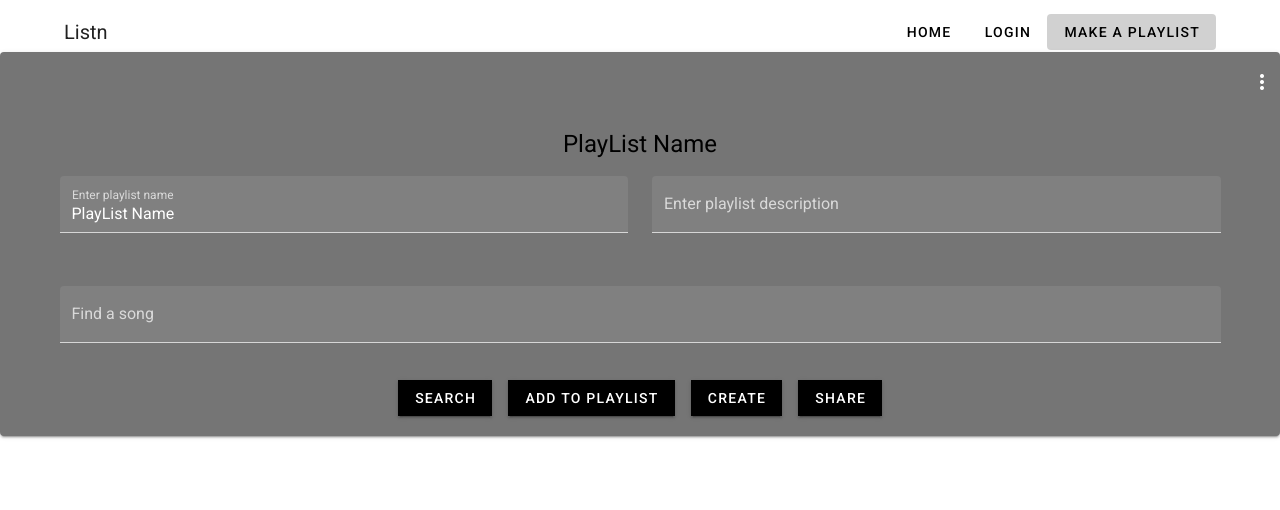
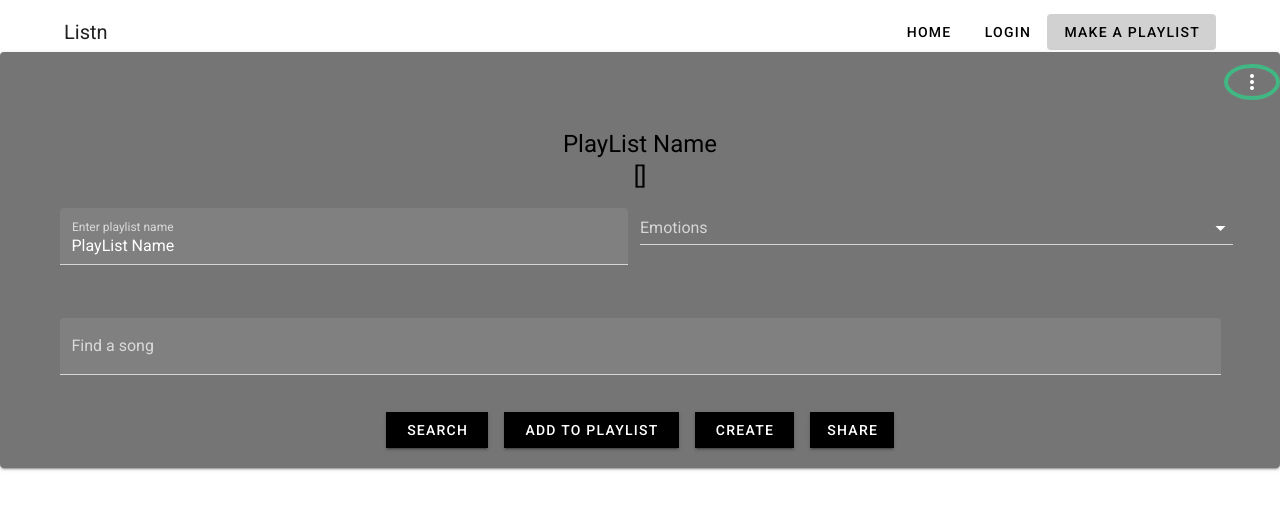
Before and after one commit to suhuromarfarah/Listn, a Vue app: page /MakePlaylist in a window 1280 px wide. Shown: the top 510 px of the page. Built offline with nearby package versions, Linux system fonts and the light colour scheme; what vue-youtube-embed would draw is missing.

Commit message:
Added drop down playlist

```diff
--- a/src/views/MakePlaylist.vue
+++ b/src/views/MakePlaylist.vue
@@ -1,34 +1,14 @@
 <template>
-  <v-card
-    color="grey darken-1"
-    dark
-    :loading="isUpdating"
-  >
+  <v-card color="grey darken-1" dark :loading="isUpdating">
     <template v-slot:progress>
-      <v-progress-linear
-        absolute
-        color="green lighten-3"
-        height="4"
-        indeterminate
-      ></v-progress-linear>
+      <v-progress-linear absolute color="green lighten-3" height="4" indeterminate></v-progress-linear>
     </template>
 
-
     <v-row>
-        <v-col
-          class="text-right"
-          cols="12"
-        >
-          <v-menu
-            bottom
-            left
-            transition="slide-y-transition"
-          >
+      <v-col class="text-right" cols="12">
+        <v-menu bottom left transition="slide-y-transition">
           <template v-slot:activator="{ on }">
-              <v-btn
-                icon
-                v-on="on"
-              >
+            <v-btn icon v-on="on">
               <v-icon>mdi-dots-vertical</v-icon>
             </v-btn>
           </template>
@@ -43,36 +23,25 @@
               </v-list-item-content>
             </v-list-item>
           </v-list>
-
         </v-menu>
       </v-col>
-        <v-row
-          class="pa-4"
-          align="center"
-          justify="center"
-        >
+      <v-row class="pa-4" align="center" justify="center">
         <v-col class="text-center">
           <h3 class="headline black--text">{{ playlistName }}</h3>
-            <span class="black--text text--lighten-1">{{ playlistDescription }}</span>
+          <h3 class="headline black--text">{{ selectedFruits }}</h3>
+
+          <!-- <span class="black--text text--lighten-1">{{ playlistDescription }}</span> -->
 
           <template>
-              <div class="text-center">
-
-
-
-              </div>
+            <div class="text-center"></div>
           </template>
-
         </v-col>
       </v-row>
     </v-row>
     <v-form width="200">
       <v-container>
         <v-row>
-          <v-col
-            cols="12"
-            md="6"
-          >
+          <v-col cols="12" md="6">
             <v-text-field
               v-model="playlistName"
               :disabled="isUpdating"
@@ -80,23 +49,42 @@
               color="dark-grey lighten-2"
               label="Enter playlist name"
             ></v-text-field>
+          </v-col>
+          <v-select v-model="selectedFruits" :items="fruits" label="Emotions" multiple>
+            <template v-slot:prepend-item>
+              <v-list-item ripple @click="toggle">
+                <v-list-item-action>
+                  <v-icon :color="selectedFruits.length > 0 ? 'indigo darken-4' : ''">{{ icon }}</v-icon>
+                </v-list-item-action>
+              </v-list-item>
+              <v-divider class="mt-2"></v-divider>
+            </template>
+            <template v-slot:append-item>
+              <v-divider class="mb-2"></v-divider>
+              <v-list-item disabled>
+                <v-list-item-avatar color="grey lighten-3">
+                  <v-icon>mdi-food-apple</v-icon>
+                </v-list-item-avatar>
 
-          </v-col>
-          <v-col
-            cols="12"
-            md="6"
-          >
-            <v-text-field
-              v-model="playlistDescription"
-              :disabled="isUpdating"
-              filled
-              color="blue-grey lighten-2"
-              label="Enter playlist description"
-            ></v-text-field>
-          </v-col>
+                <v-list-item-content v-if="likesAllFruit">
+                  <v-list-item-title>Holy smokes, go see a therapist</v-list-item-title>
+                </v-list-item-content>
+
+                <v-list-item-content v-else-if="likesSomeFruit">
+                  <v-list-item-title>Emotion Count</v-list-item-title>
+                  <v-list-item-subtitle>{{ selectedFruits.length }}</v-list-item-subtitle>
+                </v-list-item-content>
+
+                <v-list-item-content v-else>
+                  <v-list-item-title>How could you not feel anything you heartless monster?</v-list-item-title>
+                  <v-list-item-subtitle>Go ahead, Pick a emotion</v-list-item-subtitle>
+                </v-list-item-content>
+              </v-list-item>
+            </template>
+          </v-select>
 
           <!-- Song search field-->
-          <v-col cols="12" >
+          <v-col cols="12">
             <v-text-field
               filled
               chips
@@ -106,9 +94,7 @@
               item-value="songName"
               multiple
               v-model="songName"
-            >
-
-            </v-text-field>
+            ></v-text-field>
 
             <!-- 5. import template for youtube video embed-->
             <template v-for="(song,index) in songList">
@@ -128,9 +114,14 @@
                       :key="song"
                     ></youtube>
                     <!-- <v-list-item-title :src="song" ></v-list-item-title> -->
-           <v-btn class="ma-2" @click="deleteSong(index)" tile color="black" dark>Delete Song</v-btn>
+                    <v-btn
+                      class="ma-2"
+                      @click="deleteSong(index)"
+                      tile
+                      color="black"
+                      dark
+                    >Delete Song</v-btn>
                   </v-list>
-
                 </div>
               </template>
             </template>
@@ -148,13 +139,10 @@
                 <v-btn class="ma-2" tile color="black" :to="{name: 'playlist'}" dark>Share</v-btn>
               </div>
             </template>
-
           </v-col>
-
         </v-row>
       </v-container>
     </v-form>
-
   </v-card>
 </template>
 
@@ -163,7 +151,7 @@ import PlaylistService from "../PlaylistService";
 import YouTube from "simple-youtube-api";
 export default {
   name: "MakePlaylist",
-    data () {
+  data() {
     return {
       //8. copied all properties from data object
       playlists: [],
@@ -174,9 +162,25 @@ import YouTube from "simple-youtube-api";
       songList: [],
       randomPlaylistID: 0,
       show: true,
+      fruits: ["Happy", "Sad", "Amped"],
+      selectedFruits: [],
 
       playlistName: "PlayList Name",
-      title: "Description",
+      selectedPriority: "",
+      title: "Description"
+    };
+  },
+  computed: {
+    likesAllFruit() {
+      return this.selectedFruits.length === this.fruits.length;
+    },
+    likesSomeFruit() {
+      return this.selectedFruits.length > 0 && !this.likesAllFruit;
+    },
+    icon() {
+      if (this.likesAllFruit) return "mdi-close-box";
+      if (this.likesSomeFruit) return "mdi-minus-box";
+      return "mdi-checkbox-blank-outline";
     }
   },
   // 7. Imported created lifecycle hook to load playlists
@@ -189,14 +193,41 @@ import YouTube from "simple-youtube-api";
   },
 
   watch: {
-      isUpdating (val) {
+    isUpdating(val) {
       if (val) {
-          setTimeout(() => (this.isUpdating = false), 3000)
+        setTimeout(() => (this.isUpdating = false), 3000);
       }
-      },
+    }
   },
 
   methods: {
+    toggle() {
+      this.$nextTick(() => {
+        if (this.likesAllFruit) {
+          this.selectedFruits = [];
+        } else {
+          this.selectedFruits = this.fruits.slice();
+        }
+      });
+    }
+  },
+  checkForm: function(e) {
+    if (this.playlistName && this.songName) {
+      return true;
+    }
+
+    this.errors = [];
+
+    if (!this.playlistName) {
+      this.errors.push("playlistName required.");
+    }
+    if (!this.songName) {
+      this.errors.push("songName required.");
+    }
+
+    e.preventDefault();
+  },
+
   //9. added ready and delete methods
   ready(event) {
     this.player = event.target;
@@ -204,15 +235,15 @@ import YouTube from "simple-youtube-api";
   deleteSong(index) {
     this.songList.splice(index, 1);
   },
-      remove (item) {
-        const index = this.friends.indexOf(item.name)
-        if (index >= 0) this.friends.splice(index, 1)
+  remove(item) {
+    const index = this.friends.indexOf(item.name);
+    if (index >= 0) this.friends.splice(index, 1);
   },
   //2. Import load videos fucntion to get video from youtube
   loadVideos() {
     // console.log("pressed");
 
-      const youtube = new YouTube('AIzaSyDE30mc6o10LSEGniZ7DKvOWV84hKa-u00');
+    const youtube = new YouTube("AIzaSyDE30mc6o10LSEGniZ7DKvOWV84hKa-u00");
     youtube
       .searchVideos(this.songName + "lyrics", 4)
       .then(results => {
@@ -220,46 +251,61 @@ import YouTube from "simple-youtube-api";
         this.videoId = results[0].id;
       })
       .catch(error => {
-          throw(error);
+        throw error;
         // console.log(error);
       });
   },
   //4. Imported add song method which adds song to array
   addSong() {
     if (this.videoId && !this.songList.includes(this.videoId)) {
-        this.songList.push({'id':this.videoId , 'name':this.songName});
+      this.songList.push({ id: this.videoId, name: this.songName });
     }
     this.songName = "";
     this.show = true;
   },
   //6. import methods for button functionality
   change(song) {
-      alert(song)
+    alert(song);
     this.videoId = song;
   },
   pause(e) {
-      e.preventDefault()
+    e.preventDefault();
     this.player.pauseVideo();
   },
   play(e) {
-       e.preventDefault()
+    e.preventDefault();
     this.player.playVideo();
   },
   //11. Added create and delete playlist methods which interact with backend
   async createPlaylist() {
-      await PlaylistService.insertPlaylist(this.songList, this.playlistName,this.playlistDescription);
+    await PlaylistService.insertPlaylist(
+      this.songList,
+      this.playlistName,
+      this.playlistDescription
+    );
     this.playlists = await PlaylistService.getPlaylist();
     this.show = false;
     this.songList = [];
     this.playlistName = "";
     this.playlistDescription = "";
-
   },
 
   async deletePlaylist() {
     await PlaylistService.deletePlaylist();
     this.playlists = await PlaylistService.getPlaylist();
   }
-    },
+};
+</script>
+
+<style scoped>
+button {
+  border: 4px solid #41b883;
+  padding: 12px 24px;
+  transition: 0.25s ease-in-out all;
 }
-</script>
+
+button:hover {
+  color: white;
+  background-color: #41b883;
+}
+</style>
```
Lines whose indentation alone changed are shown as unchanged.
